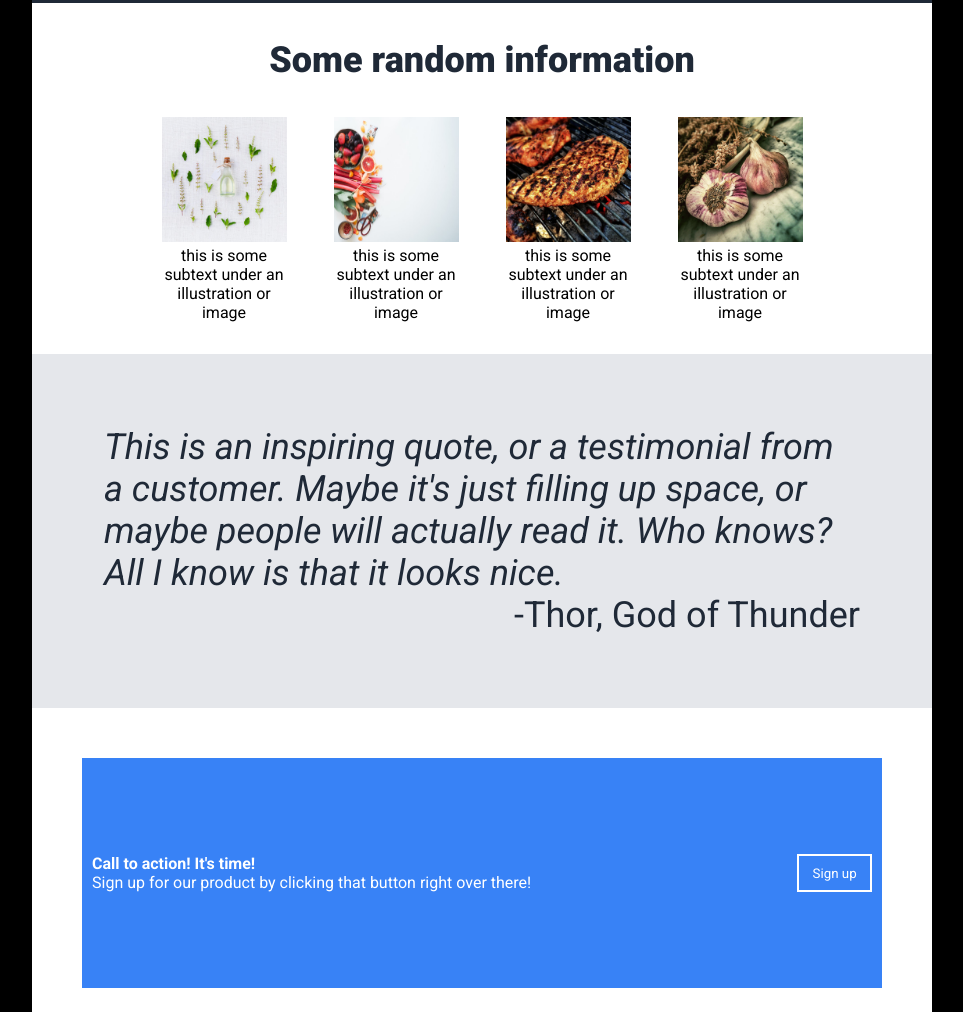
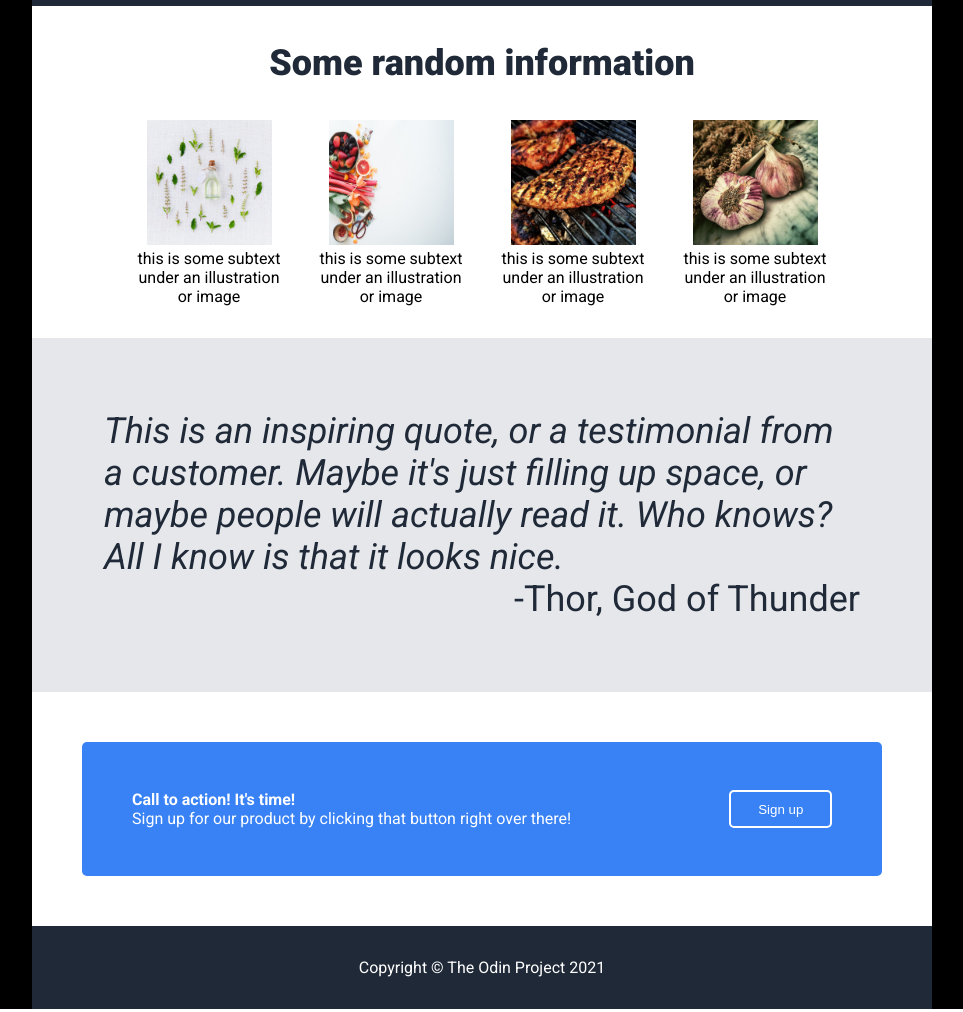
Before and after one commit to JLouisa/odin-landing-page, a plain HTML site: page index.html in a window 1280 px wide. Shown: the part 439-1451 px from the top of the page, without its empty margins (158-1121 px from the left). Drawn offline with Linux system fonts and the light colour scheme.

Commit message:
Add border-radius to buttons and CTA section

```diff
--- a/style.css
+++ b/style.css
@@ -32,10 +32,6 @@ margin: 0;
 }
 
 /* -------- Navigation Header -------- */
-
-* {
-    font-family: roboto;
-}
 
 .navbar {
     display: flex;
@@ -87,19 +83,16 @@ ul {
     justify-content: center;
     padding: 0 6em 6em 6em;
     gap: 3em
-
 }
 
 .title {
     font-size: 48px;
     font-weight: 900;
+    color: #F9FAF8;
 }
 
 .textone {
     font-size: 18px;
-}
-
-.title, .textone {
     color: #E5E7EB;
 }
 
@@ -116,13 +109,14 @@ button {
     background-color: #3882F6;
     color: white;
     border: none;
-    padding: 2px 1em 2px 1em;
+    padding: 4px 2em 4px 2em;
+    border-radius: 5px;
 }
 
 /* -------- content -------- */
 .content {
     display: flex;
-    gap: 1em;
+    gap: 2em;
     padding-bottom: 2em;
     justify-content: center;
     background-color: white;
@@ -148,11 +142,11 @@ gap: 2em;
 }
 
 .pone, .ptwo, .pthree, .pfour {
-    width: 140px;
+    width: 150px;
     text-align: center;
 }
 
-/* -------- content -------- */
+/* -------- Quote -------- */
 .quote {
     padding: 2em;
     background-color: #E5E7EB;
@@ -174,27 +168,28 @@ div.author {
 .cta {
     display: flex;
     justify-content: space-between;
-    padding: 6em 0;
+    padding: 3em 0;
     background-color: #3882F6;
     margin: 50px;
+    border-radius: 5px;
 }
 
 .ctagroup {
-    background-color: #3882F6;
+/*    background-color: #3882F6; */
     color: white;
-    margin-left: 10px;
+    margin-left: 50px;
 }
 
 .signup.bottom {
     border: 2px solid white;
-    margin-right: 10px;
+    margin-right: 50px;
 }
 
 .text {
  font-weight: 700;
 }
 
-/* -------- Call to Action -------- */
+/* -------- Footer -------- */
 
 .footer {
     background-color: #1F2937;
```
